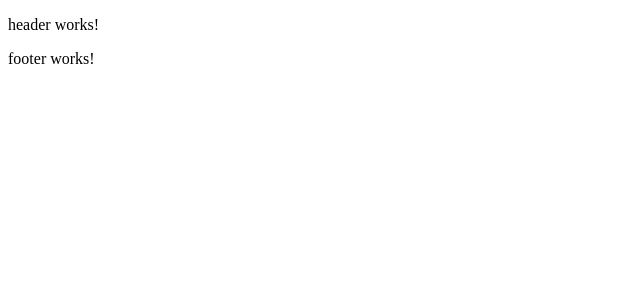
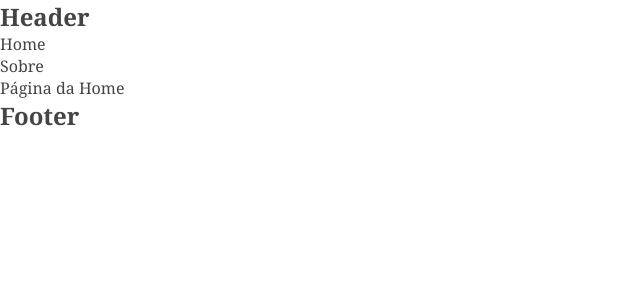
Before and after one commit to ThiagoGasparini/Angular-Project, an Angular app in the folder Frontend/moments/: page / in a window 1280 px wide. Shown: the top 300 px of the page, without its empty margins (0-640 px from the left). Built offline with nearby package versions, Linux system fonts and the light colour scheme.

Commit message:
configurando rotas e css iniciais

```diff
--- a/Frontend/moments/src/app/app.component.ts
+++ b/Frontend/moments/src/app/app.component.ts
@@ -6,7 +6,7 @@ import { FooterComponent } from './components/footer/footer.component';
 @Component({
   selector: 'app-root',
   standalone: true,
-  imports: [RouterOutlet, HeaderComponent, FooterComponent],
+  imports: [RouterOutlet, HeaderComponent, FooterComponent ],
   templateUrl: './app.component.html',
   styleUrl: './app.component.css'
 })
--- a/Frontend/moments/src/app/app.routes.ts
+++ b/Frontend/moments/src/app/app.routes.ts
@@ -1,3 +1,8 @@
 import { Routes } from '@angular/router';
+import { HomeComponent } from './components/pages/home/home.component';
+import { AboutComponent } from './components/pages/about/about.component';
 
-export const routes: Routes = [];
+export const routes: Routes = [
+  { path: '', component: HomeComponent },
+  { path: 'about', component: AboutComponent },
+];
--- a/Frontend/moments/src/app/components/footer/footer.component.html
+++ b/Frontend/moments/src/app/components/footer/footer.component.html
@@ -1 +1 @@
-<p>footer works!</p>
+<h2>Footer</h2>
--- a/Frontend/moments/src/app/components/header/header.component.html
+++ b/Frontend/moments/src/app/components/header/header.component.html
@@ -1 +1,7 @@
-<p>header works!</p>
+<h2>Header</h2>
+<nav>
+  <ul>
+    <li><a routerLink='/'>Home</a></li>
+    <li><a routerLink='/about'>Sobre</a></li>
+  </ul>
+</nav>
--- a/Frontend/moments/src/app/components/header/header.component.ts
+++ b/Frontend/moments/src/app/components/header/header.component.ts
@@ -1,9 +1,10 @@
 import { Component } from '@angular/core';
+import { RouterLink } from '@angular/router';
 
 @Component({
   selector: 'app-header',
   standalone: true,
-  imports: [],
+  imports: [RouterLink],
   templateUrl: './header.component.html',
   styleUrl: './header.component.css'
 })
--- a/Frontend/moments/src/app/components/pages/about/about.component.html
+++ b/Frontend/moments/src/app/components/pages/about/about.component.html
@@ -1 +1 @@
-<p>about works!</p>
+<p>Página de About</p>
--- a/Frontend/moments/src/app/components/pages/home/home.component.html
+++ b/Frontend/moments/src/app/components/pages/home/home.component.html
@@ -1 +1 @@
-<p>home works!</p>
+<p>Página da Home</p>
--- a/Frontend/moments/src/styles.css
+++ b/Frontend/moments/src/styles.css
@@ -1 +1,17 @@
-/* You can add global styles to this file, and also import other style files */
+* {
+  padding: 0;
+  margin: 0;
+  font-family: Cambria, Cochin, Georgia, Times, 'Times New Roman', serif;
+  box-sizing: border-box;
+  color: #444;
+}
+
+a {
+  text-decoration: none;
+  color: #444;
+  transition: .4s;
+}
+
+a:hover {
+  color: #dec129;
+}
```
